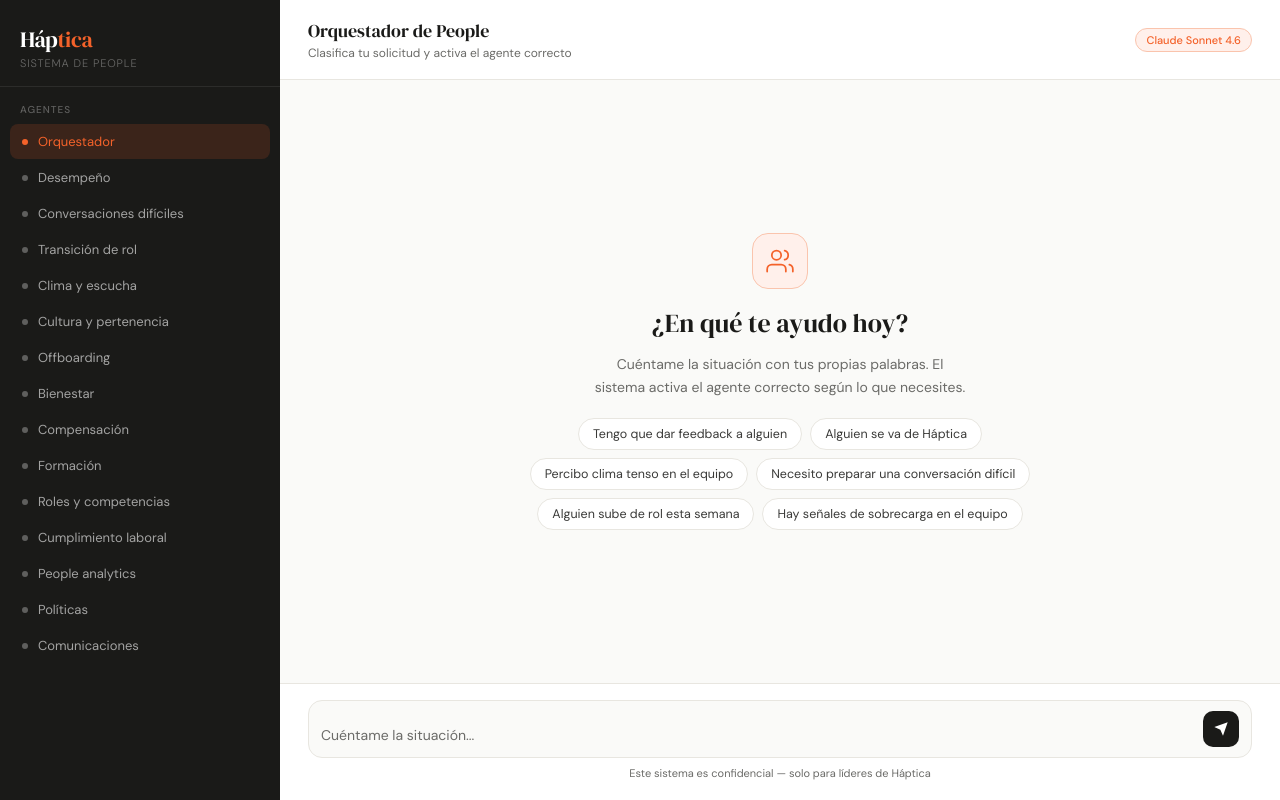
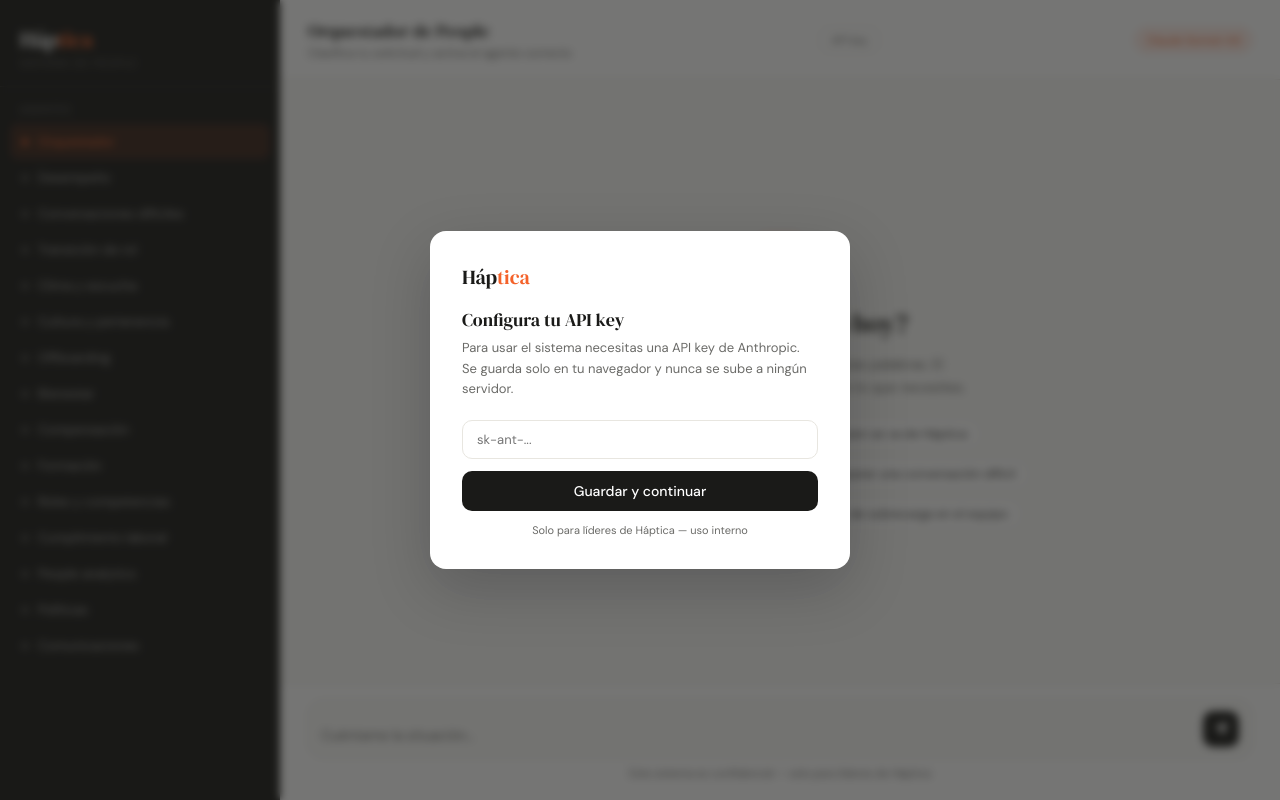
Before and after one commit to santiagocastillo-haptica/haptica-agentshr, a plain HTML site: page index.html in a window 1280 px wide. Drawn offline with Linux system fonts and the light colour scheme.

Commit message:
Add API key modal with localStorage storage
Users enter their Anthropic key once via modal; stored locally, never in code.
Adds required headers for direct browser access to Anthropic API.

```diff
--- a/index.html
+++ b/index.html
@@ -404,9 +404,123 @@
     border-radius: 8px;
     font-size: 13px;
   }
+
+  /* API key modal */
+  .modal-overlay {
+    position: fixed;
+    inset: 0;
+    background: rgba(26,26,24,0.6);
+    backdrop-filter: blur(4px);
+    display: flex;
+    align-items: center;
+    justify-content: center;
+    z-index: 100;
+  }
+
+  .modal-overlay.hidden { display: none; }
+
+  .modal {
+    background: white;
+    border-radius: 16px;
+    padding: 32px;
+    width: 420px;
+    max-width: calc(100vw - 40px);
+    box-shadow: 0 20px 60px rgba(0,0,0,0.2);
+  }
+
+  .modal-logo {
+    font-family: var(--font-serif);
+    font-size: 20px;
+    color: var(--negro);
+    margin-bottom: 4px;
+  }
+
+  .modal-logo span { color: var(--naranja); }
+
+  .modal h3 {
+    font-family: var(--font-serif);
+    font-size: 18px;
+    font-weight: 400;
+    color: var(--negro);
+    margin: 16px 0 6px;
+  }
+
+  .modal p {
+    font-size: 13px;
+    color: var(--gris-medio);
+    line-height: 1.6;
+    margin-bottom: 20px;
+  }
+
+  .modal input {
+    width: 100%;
+    border: 1.5px solid var(--gris-claro);
+    border-radius: 10px;
+    padding: 10px 14px;
+    font-family: var(--font-sans);
+    font-size: 13px;
+    color: var(--negro);
+    outline: none;
+    transition: border-color 0.15s;
+    margin-bottom: 12px;
+  }
+
+  .modal input:focus { border-color: var(--naranja); }
+
+  .modal-btn {
+    width: 100%;
+    background: var(--negro);
+    color: white;
+    border: none;
+    border-radius: 10px;
+    padding: 11px;
+    font-family: var(--font-sans);
+    font-size: 14px;
+    font-weight: 500;
+    cursor: pointer;
+    transition: background 0.15s;
+  }
+
+  .modal-btn:hover { background: var(--naranja); }
+
+  .modal-note {
+    font-size: 11px;
+    color: var(--gris-medio);
+    text-align: center;
+    margin-top: 12px;
+  }
+
+  /* key indicator in header */
+  .key-btn {
+    background: none;
+    border: 1px solid var(--gris-claro);
+    border-radius: 8px;
+    padding: 5px 10px;
+    font-size: 11px;
+    color: var(--gris-medio);
+    cursor: pointer;
+    font-family: var(--font-sans);
+    transition: all 0.15s;
+    margin-right: 8px;
+  }
+
+  .key-btn:hover { border-color: var(--naranja); color: var(--naranja); }
+  .key-btn.configured { color: #2d9e5f; border-color: #b7e4cb; background: #f0faf4; }
 </style>
 </head>
 <body>
+
+<!-- API Key Modal -->
+<div class="modal-overlay" id="modal-overlay">
+  <div class="modal">
+    <div class="modal-logo">Háp<span>tica</span></div>
+    <h3>Configura tu API key</h3>
+    <p>Para usar el sistema necesitas una API key de Anthropic. Se guarda solo en tu navegador y nunca se sube a ningún servidor.</p>
+    <input type="password" id="api-key-input" placeholder="sk-ant-..." autocomplete="off" />
+    <button class="modal-btn" onclick="saveApiKey()">Guardar y continuar</button>
+    <div class="modal-note">Solo para líderes de Háptica — uso interno</div>
+  </div>
+</div>
 
 <aside class="sidebar">
   <div class="sidebar-header">
@@ -423,6 +537,7 @@
       <div class="chat-agent-name" id="header-name">Orquestador de People</div>
       <div class="chat-agent-desc" id="header-desc">Clasifica tu solicitud y activa el agente correcto</div>
     </div>
+    <button class="key-btn" id="key-btn" onclick="openKeyModal()">API key</button>
     <div class="model-badge">Claude Sonnet 4.6</div>
   </div>
 
@@ -482,6 +597,43 @@
 let activeAgent = AGENTS[0];
 let messages = [];
 let isLoading = false;
+
+function getApiKey() {
+  return localStorage.getItem('haptica_api_key') || '';
+}
+
+function saveApiKey() {
+  const val = document.getElementById('api-key-input').value.trim();
+  if (!val.startsWith('sk-ant-')) {
+    document.getElementById('api-key-input').style.borderColor = 'var(--naranja)';
+    document.getElementById('api-key-input').placeholder = 'Debe comenzar con sk-ant-...';
+    return;
+  }
+  localStorage.setItem('haptica_api_key', val);
+  document.getElementById('modal-overlay').classList.add('hidden');
+  updateKeyBtn();
+}
+
+function openKeyModal() {
+  const existing = getApiKey();
+  if (existing) document.getElementById('api-key-input').value = existing;
+  document.getElementById('modal-overlay').classList.remove('hidden');
+}
+
+function updateKeyBtn() {
+  const btn = document.getElementById('key-btn');
+  if (getApiKey()) {
+    btn.textContent = 'API key ✓';
+    btn.classList.add('configured');
+  } else {
+    btn.textContent = 'API key';
+    btn.classList.remove('configured');
+  }
+}
+
+document.getElementById('api-key-input').addEventListener('keydown', (e) => {
+  if (e.key === 'Enter') saveApiKey();
+});
 
 const SYSTEM_PROMPT = `Eres el sistema interno de People de Háptica, una consultora boutique de diseño de servicios, Legal Service Design e innovación organizacional.
 
@@ -656,10 +808,23 @@
     ? SYSTEM_PROMPT + '\n\nCONTEXTO DE SESIÓN: ' + agentContext
     : SYSTEM_PROMPT;
 
+  const apiKey = getApiKey();
+  if (!apiKey) {
+    removeTyping();
+    openKeyModal();
+    isLoading = false;
+    return;
+  }
+
   try {
     const response = await fetch('https://api.anthropic.com/v1/messages', {
       method: 'POST',
-      headers: { 'Content-Type': 'application/json' },
+      headers: {
+        'Content-Type': 'application/json',
+        'x-api-key': apiKey,
+        'anthropic-version': '2023-06-01',
+        'anthropic-dangerous-direct-browser-access': 'true'
+      },
       body: JSON.stringify({
         model: 'claude-sonnet-4-20250514',
         max_tokens: 1500,
@@ -708,6 +873,8 @@
 });
 
 renderAgents();
+updateKeyBtn();
+if (!getApiKey()) openKeyModal();
 </script>
 </body>
 </html>
```
